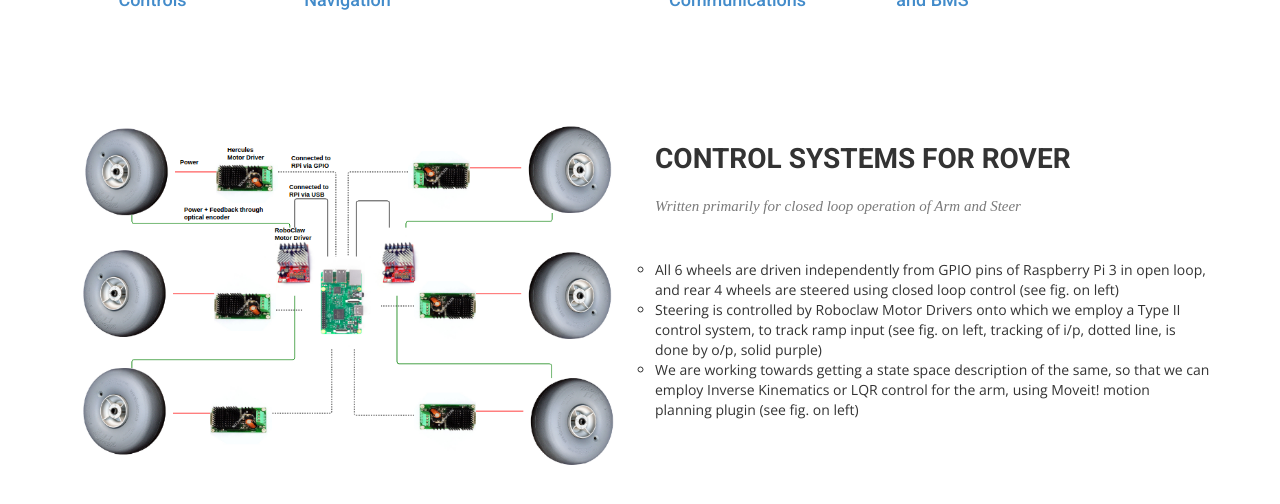
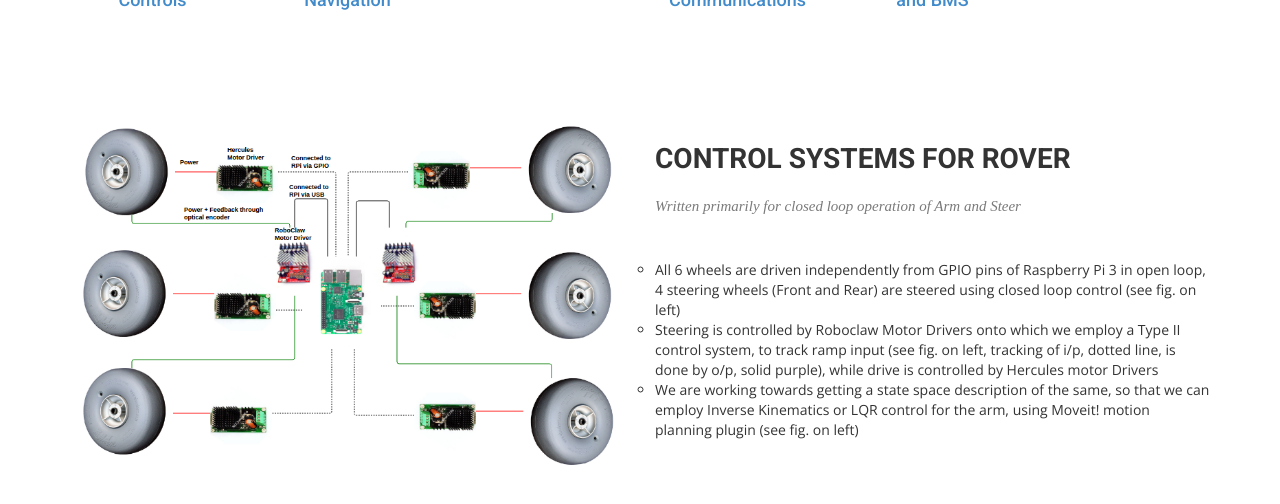
Before and after one commit to iitbmartian/old_website, a Jekyll site: the page built from elec.html, in a window 1280 px wide and 900 px high, scrolled down 318 px, cut to the strip 0-567 px from the top of the window. Shown: the top 504 px of the strip. Built offline with Jekyll 4.4.1, drawn with Linux system fonts in a browser that asks for light colours; nearby versions of some CDN libraries; some web fonts are replaced.

Commit message:
Minor fixes in Controls

```diff
--- a/elec.html
+++ b/elec.html
@@ -86,8 +86,8 @@ permalink: /elec
           </div>
           <p>
             <ul style="list-style-type:circle">
-            <li>All 6 wheels are driven independently from GPIO pins of Raspberry Pi 3 in open loop, and rear 4 wheels are steered using closed loop control (see fig. on left)</li>
-            <li>Steering is controlled by Roboclaw Motor Drivers onto which we employ a Type II control system, to track ramp input (see fig. on left, tracking of i/p, dotted line, is done by o/p, solid purple)</li>
+            <li>All 6 wheels are driven independently from GPIO pins of Raspberry Pi 3 in open loop, 4 steering wheels (Front and Rear) are steered using closed loop control (see fig. on left)</li>
+            <li>Steering is controlled by Roboclaw Motor Drivers onto which we employ a Type II control system, to track ramp input (see fig. on left, tracking of i/p, dotted line, is done by o/p, solid purple), while drive is controlled by Hercules motor Drivers</li>
             <li>We are working towards getting a state space description of the same, so that we can employ Inverse Kinematics or LQR control for the arm, using Moveit! motion planning plugin (see fig. on left)</li>
             </ul>
           </p>
```
